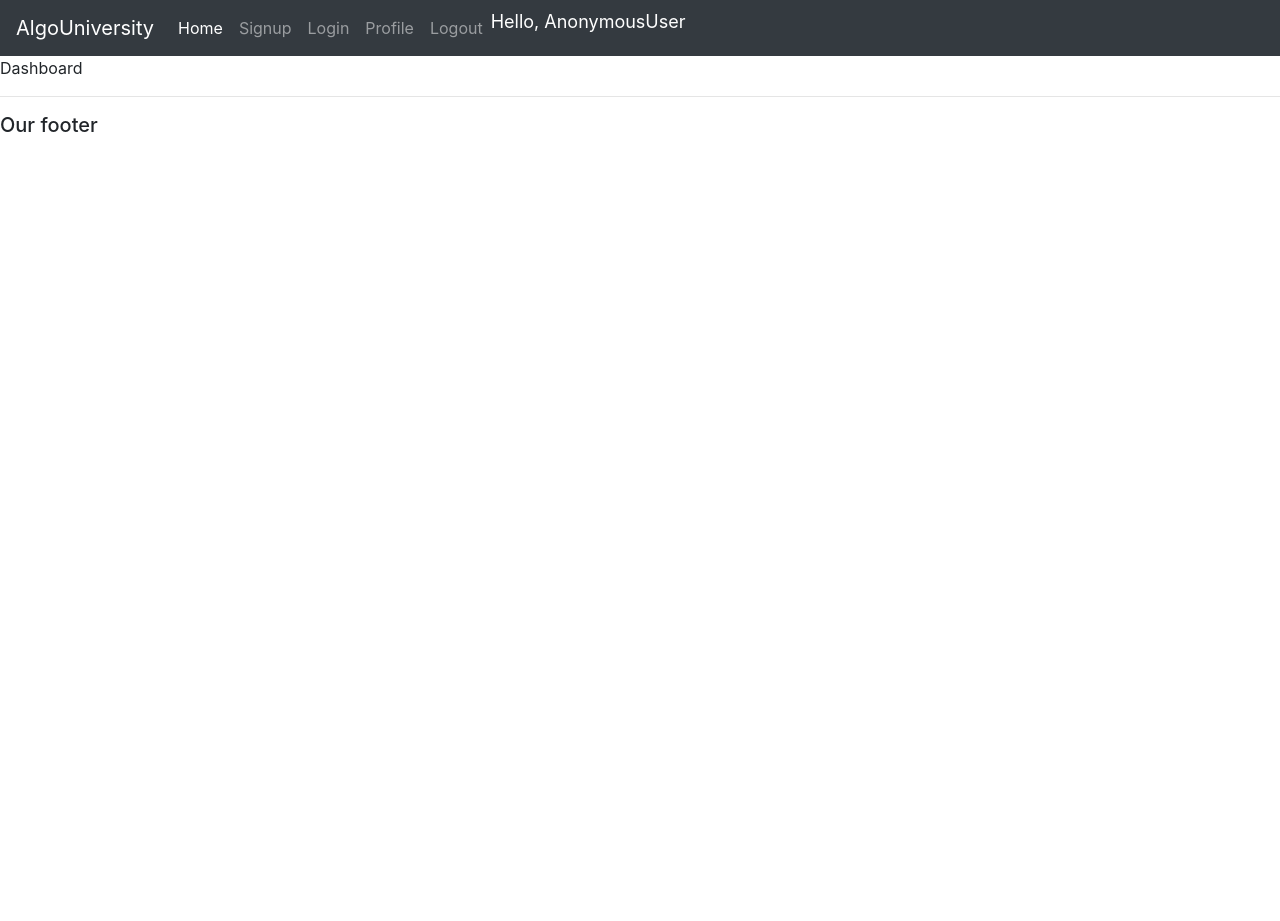
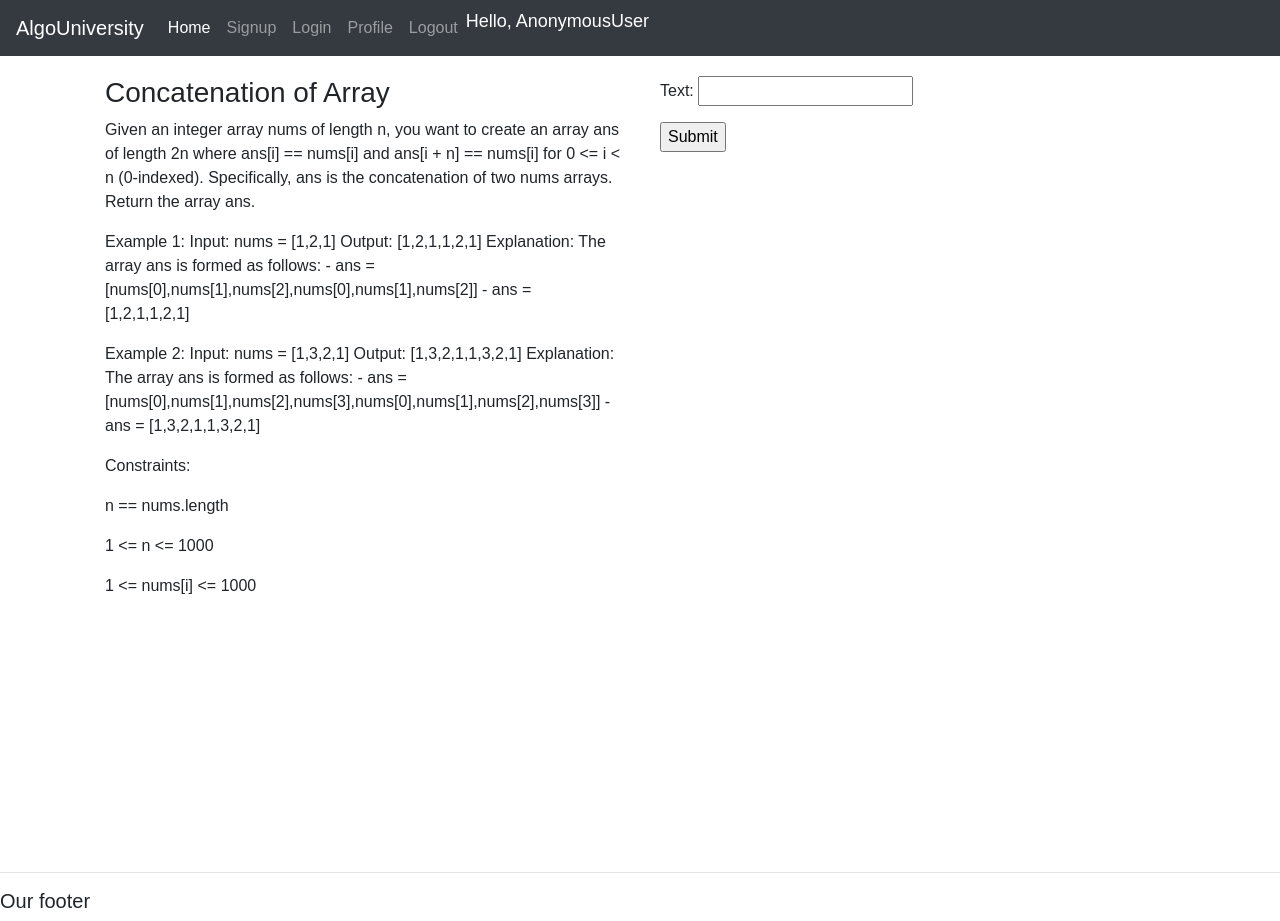
Before and after one commit to nishita-kadian/algo_ide, a Django app: page / in a window 1280 px wide. Before the commit the page ends 132 px from the top, so only its background shows below. Run offline with Django 5.2, Linux system fonts and the light colour scheme.

Commit message:
Adding coding interface to dashboard
1. Added ace code editor to dashboard
2. Added a sample problem to dashboard

```diff
--- a/accounts/forms.py
+++ b/accounts/forms.py
@@ -1,6 +1,7 @@
 from django.forms import ModelForm
 from django.contrib.auth.forms import UserCreationForm
 from django import forms
+from django_ace import AceWidget
 # from django.contrib.auth.models import User
 from .models import *
 
@@ -19,6 +20,31 @@
         return user
 
 
+class EditorForm(ModelForm):
+    class Meta:
+        model = Snippet
+        widgets = {
+            'text': AceWidget(
+                mode='python',  # try for example "python"
+                theme='twilight',  # try for example "twilight"
+                wordwrap=False,
+                width="500px",
+                height="300px",
+                minlines=None,
+                maxlines=None,
+                showprintmargin=True,
+                showinvisibles=False,
+                usesofttabs=True,
+                tabsize=None,
+                fontsize=None,
+                toolbar=True,
+                readonly=False,
+                showgutter=True,  # To hide/show line numbers
+                behaviours=True,  # To disable auto-append of quote when quotes are entered
+            )
+        }
+        exclude = ()
+
 # class CreateUserForm():
 #     password = forms.CharField(widget=forms.PasswordInput)
 #     # name = forms.CharField()
--- a/accounts/models.py
+++ b/accounts/models.py
@@ -68,3 +68,11 @@
     date_submitted = models.DateTimeField(auto_now_add = True, null = True)
     submission_language = models.CharField(max_length = 20, null = True)
     status = models.CharField(max_length=30, null = True, choices=get_status())
+
+
+class Snippet(models.Model):
+    text = models.TextField()
+    created_at = models.DateTimeField(auto_now_add=True)
+
+    class Meta:
+        ordering = ('-created_at', )
--- a/accounts/templates/accounts/dashboard.html
+++ b/accounts/templates/accounts/dashboard.html
@@ -1,7 +1,84 @@
 {% extends 'accounts/main.html' %}
+{% block content%}
+<html>
+<head>
+    <style>
+        /* CSS for dividing page into two halves */
+        .container {
+            display: flex;
+            justify-content: space-between;
+            width: 100%;
+            height: 100vh; /* Adjust as needed */
+        }
+        .left-half, .right-half {
+            width: 90%;
+            padding: 20px;
+        }
+        /* Additional styling */
+        body {
+            margin: 0;
+            padding: 0;
+            font-family: Arial, sans-serif;
+        }
+    </style>
+     <div class="container">
+        <div class="left-half">
+    <h3>Concatenation of Array</h3>
+    <p>Given an integer array nums of length n, you want to create an array ans of length 2n where ans[i] == nums[i] and ans[i + n] == nums[i] for 0 <= i < n (0-indexed).
 
-{% block content%}
+        Specifically, ans is the concatenation of two nums arrays.
 
-<p>Dashboard</p>
+        Return the array ans.</p>
+    <p>
+        Example 1:
+
+            Input: nums = [1,2,1]
+            Output: [1,2,1,1,2,1]
+            Explanation: The array ans is formed as follows:
+            - ans = [nums[0],nums[1],nums[2],nums[0],nums[1],nums[2]]
+            - ans = [1,2,1,1,2,1]
+    </p>
+    <p>
+        Example 2:
+
+            Input: nums = [1,3,2,1]
+            Output: [1,3,2,1,1,3,2,1]
+            Explanation: The array ans is formed as follows:
+            - ans = [nums[0],nums[1],nums[2],nums[3],nums[0],nums[1],nums[2],nums[3]]
+            - ans = [1,3,2,1,1,3,2,1]
+    </p>
+
+    <p>
+        Constraints:
+
+                <p>n == nums.length</p>
+                <p>1 <= n <= 1000</p>
+                <p>1 <= nums[i] <= 1000</p>
+    </p>
+    </div>
+    {{ form.media }}
+</head>
+<body>
+    <div class="right-half">
+    <form action="" method="post">
+    {% csrf_token %}
+    {% for field in form %}
+        {% if field.field.widget.is_hidden %}
+            {{ field }}
+        {% else %}
+            <p>{{ field.label }}: {{ field }}</p>
+        {% endif %}
+    {% endfor %}
+    <input type="submit">
+    </form>
+
+    <!-- {% for snippet in snippets %}
+    <hr/>
+    <pre>{{ snippet.text }}</pre>
+    {% endfor %} -->
+</div>
+</div>
+</body>
+</html>
 
 {% endblock %}
--- /dev/null
+++ b/accounts/test_cases.txt
@@ -0,0 +1,6 @@
+1,2,3,4
+5,6,7,8
+9,10,11,12
+7,8,9,5,4
+4,8,6,1
+8,3,56,89,1213,135
--- a/accounts/views.py
+++ b/accounts/views.py
@@ -1,7 +1,7 @@
 from django.shortcuts import render, redirect, get_object_or_404
 from django.http import HttpResponse
 from .models import *
-from .forms import UserForm
+from .forms import UserForm, EditorForm
 from .filters import SubmissionFilter
 from django.contrib.auth.forms import UserCreationForm
 from django.contrib.auth import authenticate, login, logout
@@ -10,7 +10,15 @@
 # Create your views here.
 
 def home(request):
-    return render(request, 'accounts/dashboard.html')
+    if request.method == 'POST':
+        form = EditorForm(request.POST)
+        if form.is_valid():
+            form.save()
+            return redirect('/')
+    else:
+        form = EditorForm()
+    context = {'form':form, 'snippets': Snippet.objects.all()}
+    return render(request, 'accounts/dashboard.html', context)
 
 @login_required(login_url='login')
 def profile(request, pk):
--- a/algo_ide/settings.py
+++ b/algo_ide/settings.py
@@ -40,7 +40,8 @@
     'django.contrib.staticfiles',
     'accounts.apps.AccountsConfig',
     'django_filters',
-
+    'django_codemirror6',
+    'django_ace',
 ]
 
 AUTH_USER_MODEL = 'accounts.User'
```
Also changed, not shown: accounts/solution.py (added, +16 -0 lines), accounts/migrations/0002_snippet.py (added).
